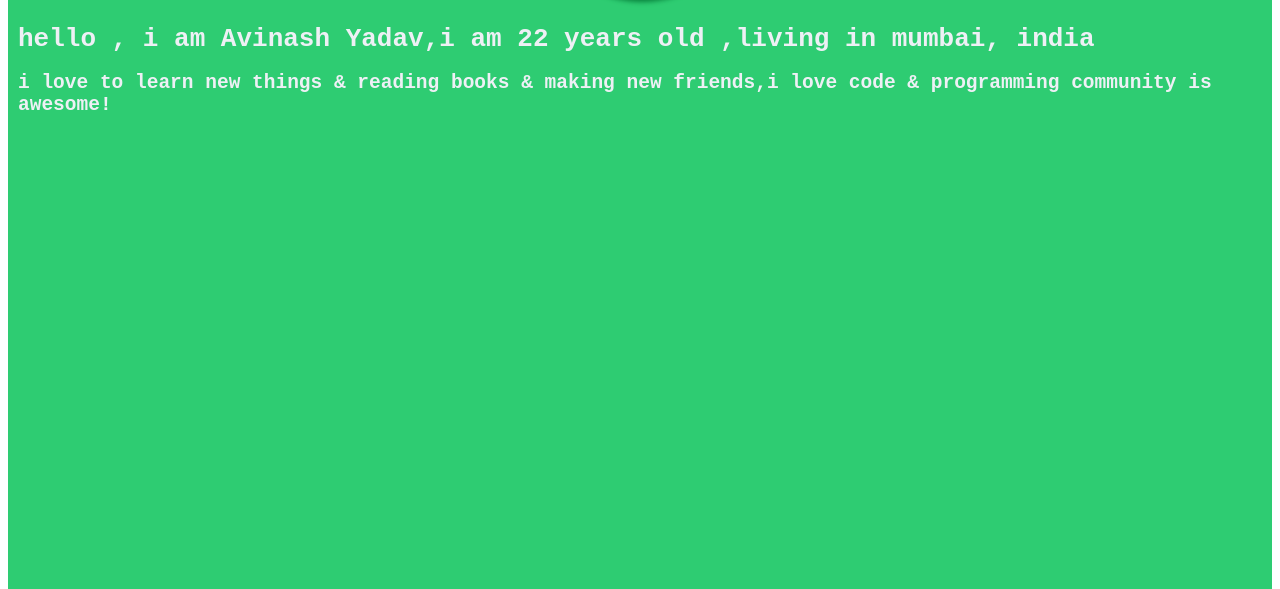
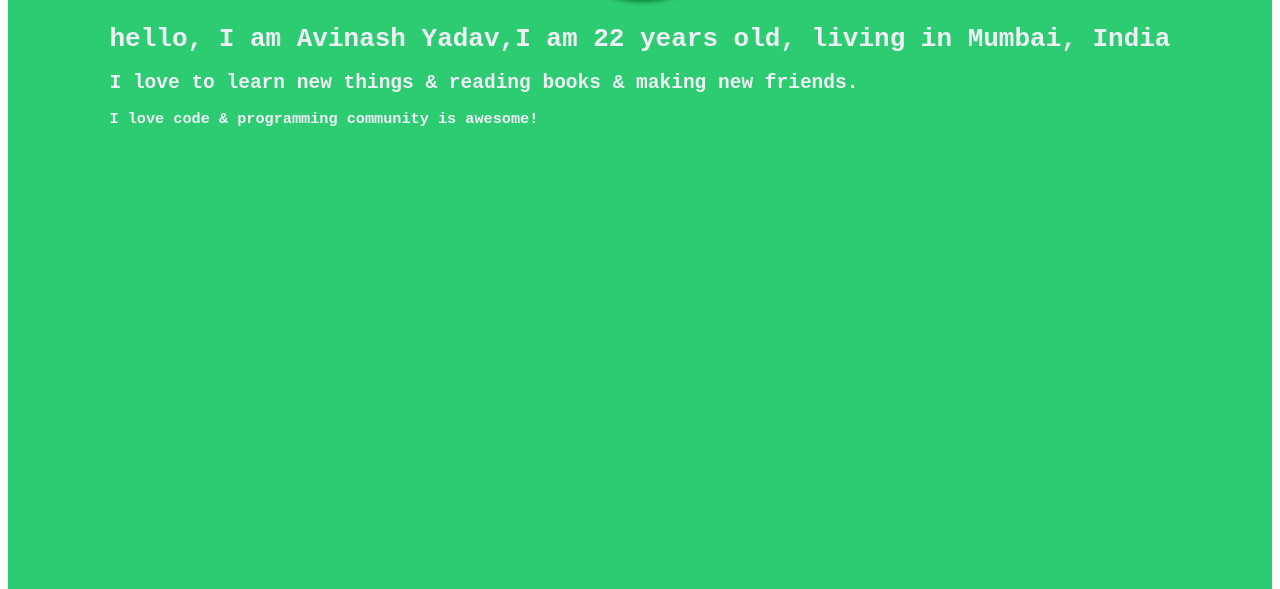
Before and after one commit to avinashyadav271/metastarup.1, a plain HTML site: page index.html in a window 1280 px wide. Shown: the part 211-800 px from the top of the page. Drawn offline with Linux system fonts and the light colour scheme.

Commit message:
Update index.html

```diff
--- a/index.html
+++ b/index.html
@@ -15,9 +15,10 @@
 
                       <div class="site-header-content">
 
-                          <h1>hello , i am Avinash Yadav,i am 22 years old ,living in mumbai, india</h1>
+                          <h1>hello, I am Avinash Yadav,I am 22 years old, living in Mumbai, India</h1>
 
-                           <h2>i love to learn new things & reading books & making new friends,i love code & programming community is awesome! </h2>
+                           <h2>I love to learn new things & reading books & making new friends.</h2>
+                             <h3>  I love code & programming community is awesome! </h3>
 
                        </div>
              </header>
```
